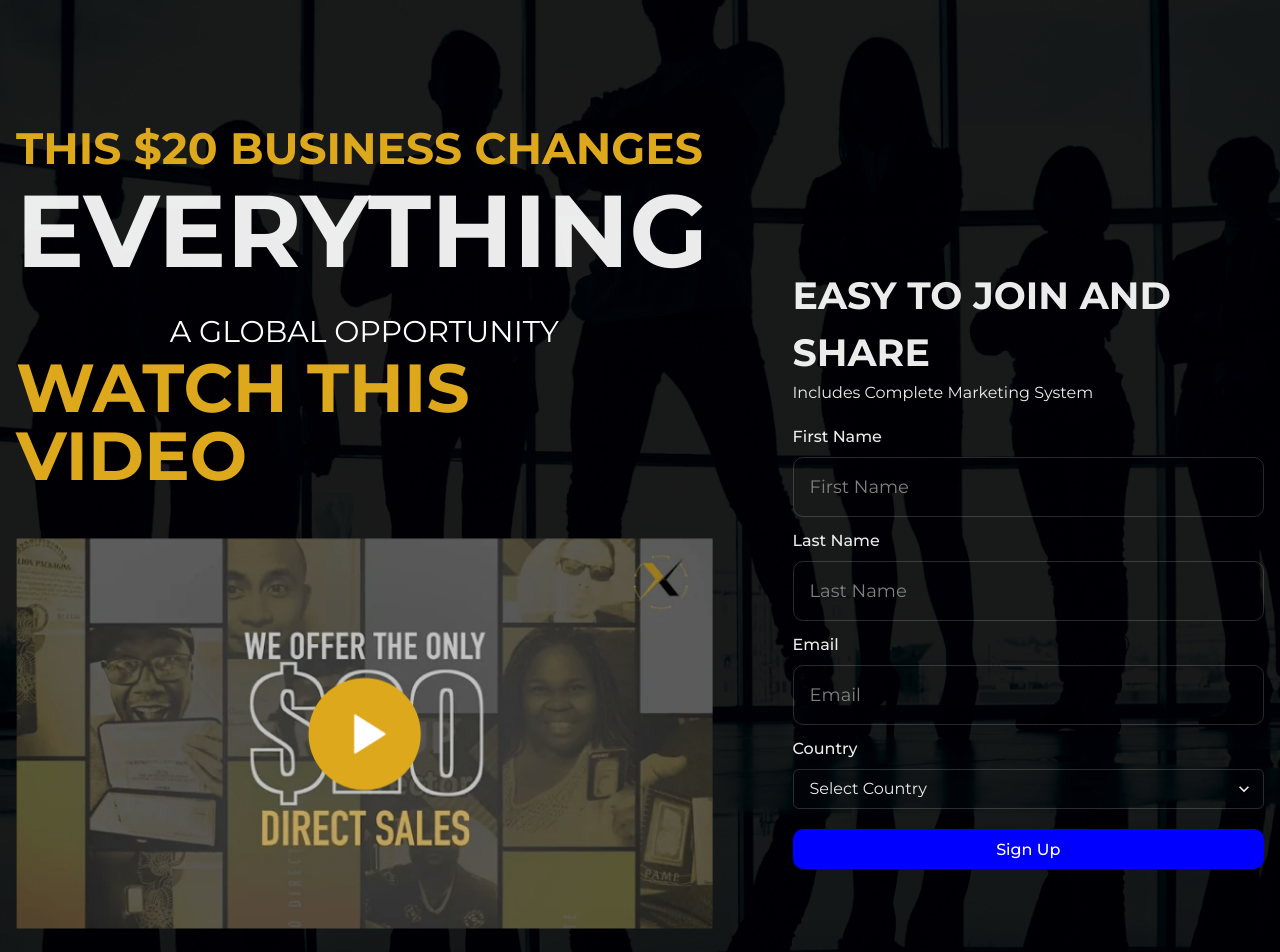
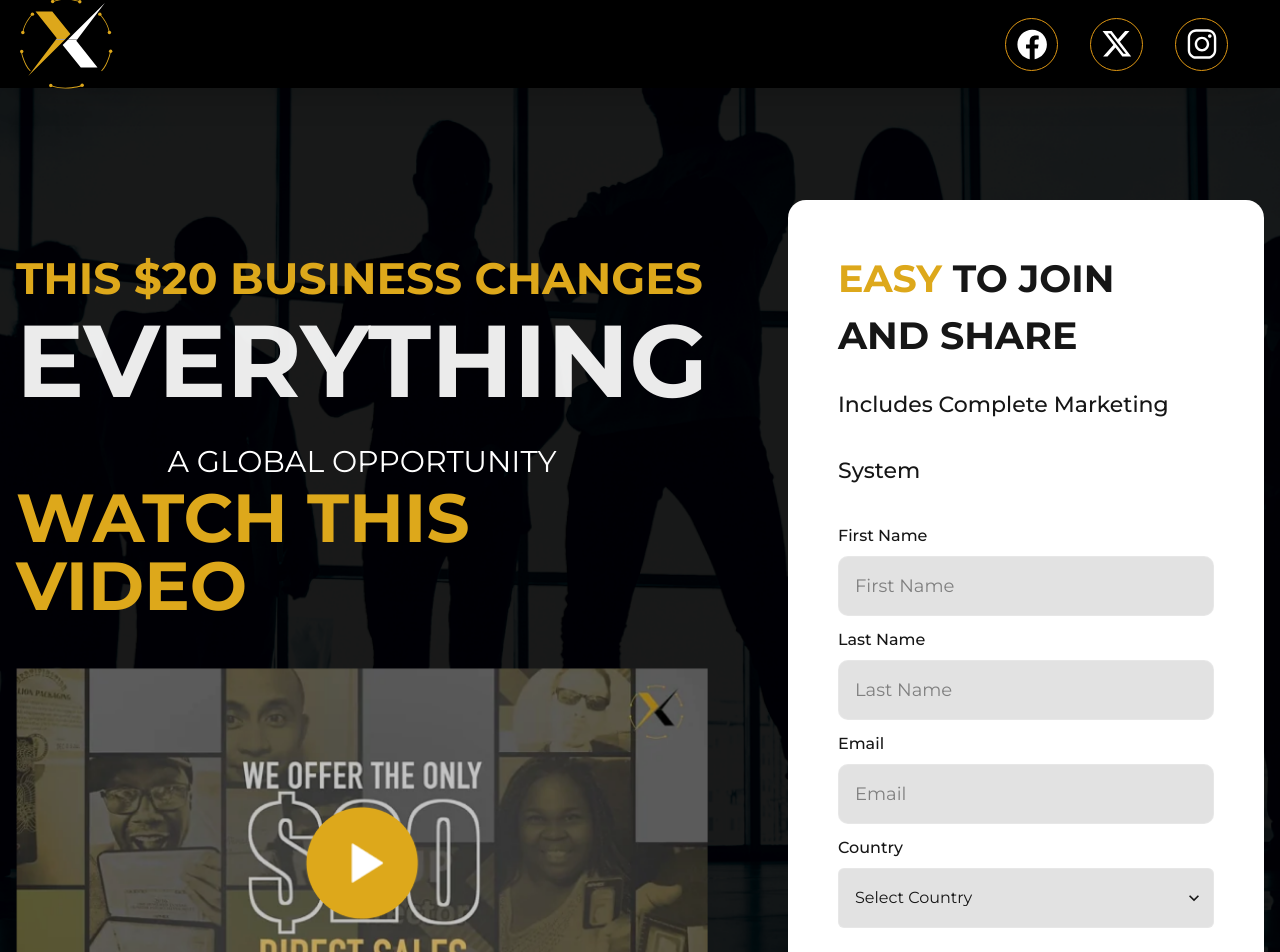
Before and after one commit to anamika-nandi/kula-app, a Next.js app: page / in a window 1280 px wide. Shown: the top 952 px of the page. Built offline with nearby package versions, Linux system fonts and the light colour scheme.

Commit message:
navbar hero section done

```diff
--- a/src/app/components/Hero.tsx
+++ b/src/app/components/Hero.tsx
@@ -91,11 +91,31 @@ export function Hero(props: HeroProps) {
               </VStack>
               <Text textStyle="heading4">{HOME.HERO.DESCRIPTION}</Text>
             </Box>
-            <Box h="full" minH={516} maxW="616px">
-              <Text fontSize="38px" fontWeight="bold" textTransform="uppercase">
-                {HOME.HERO.FORM.TITLE}
-              </Text>
-              <Text>{HOME.HERO.FORM.FORM_DESCRIPTION}</Text>
+            <Box h="full" bg="white" p="50px" borderRadius="18px">
+              <VStack>
+                <Text
+                  fontSize="38px"
+                  fontWeight="bold"
+                  textTransform="uppercase"
+                  color="yellow.200"
+                  sx={{
+                    span: {
+                      color: "black.300",
+                    },
+                  }}
+                >
+                  {HOME.HERO.FORM.TITLE}
+                </Text>
+
+                <Text
+                  color="black.300"
+                  fontSize="22px"
+                  lineHeight="66px"
+                  fontWeight="medium"
+                >
+                  {HOME.HERO.FORM.FORM_DESCRIPTION}
+                </Text>
+              </VStack>
               <Formik
                 initialValues={{
                   firstName: "",
@@ -112,11 +132,14 @@ export function Hero(props: HeroProps) {
                     <Field name="firstName">
                       {({ field }: any) => (
                         <FormControl>
-                          <FormLabel>First Name</FormLabel>
+                          <FormLabel textStyle="form-label">
+                            First Name
+                          </FormLabel>
                           <Input
                             isRequired
                             placeholder="First Name"
                             {...field}
+                            bg="gray.200"
                           />
                         </FormControl>
                       )}
@@ -124,11 +147,14 @@ export function Hero(props: HeroProps) {
                     <Field name="lastName">
                       {({ field }: any) => (
                         <FormControl>
-                          <FormLabel>Last Name</FormLabel>
+                          <FormLabel textStyle="form-label">
+                            Last Name
+                          </FormLabel>
                           <Input
                             isRequired
                             placeholder="Last Name"
                             {...field}
+                            bg="gray.200"
                           />
                         </FormControl>
                       )}
@@ -136,12 +162,13 @@ export function Hero(props: HeroProps) {
                     <Field name="email">
                       {({ field }: any) => (
                         <FormControl>
-                          <FormLabel> Email</FormLabel>
+                          <FormLabel textStyle="form-label"> Email</FormLabel>
                           <Input
                             isRequired
                             placeholder="Email"
                             type="email"
                             {...field}
+                            bg="gray.200"
                           />
                         </FormControl>
                       )}
@@ -149,11 +176,15 @@ export function Hero(props: HeroProps) {
                     <Field name="country">
                       {({ field }: any) => (
                         <FormControl>
-                          <FormLabel> Country</FormLabel>
+                          <FormLabel textStyle="form-label"> Country</FormLabel>
                           <Select
                             isRequired
                             placeholder="Select Country"
                             {...field}
+                            bg="gray.200"
+                            textStyle="form-label"
+                            color="black.300"
+                            h="60px"
                           >
                             <option value="usa">USA</option>
                             <option value="uk">UK</option>
@@ -162,15 +193,22 @@ export function Hero(props: HeroProps) {
                         </FormControl>
                       )}
                     </Field>
+                    <Text
+                      textStyle="form-label"
+                      lineHeight="66px"
+                      fontWeight="medium"
+                    >
+                      We will send your login credentials to email above
+                    </Text>
                     <Button
-                      bg="blue"
-                      color="white"
-                      mt="2"
+                      bg="yellow.200"
+                      textStyle="form-label"
+                      textTransform="uppercase"
                       w="full"
-                      fontWeight="medium"
                       type="submit"
+                      h="60px"
                     >
-                      Sign Up
+                      save my spot
                     </Button>
                   </VStack>
                 </Form>
--- /dev/null
+++ b/src/app/components/Navbar.tsx
@@ -0,0 +1,85 @@
+import React from "react";
+import {
+  Flex,
+  HStack,
+  Stack,
+  Container,
+  Img,
+  Link as ChakraLink,
+  Icon,
+  Button,
+  Box,
+  VStack,
+} from "@chakra-ui/react";
+import Link from "next/link";
+import Image from "next/image";
+
+interface Link {
+  ICON: string;
+  LINK: string;
+}
+
+interface Navigation {
+  LOGO: string;
+  LINKS: Link[];
+}
+
+interface NavbarProps {
+  navigation: Navigation;
+}
+
+const Navbar: React.FC<NavbarProps> = ({ navigation }) => {
+  return (
+    <Stack bg="black" boxShadow="xl" pos="sticky" zIndex="100" top="0">
+      <Container maxW="1545px" px="0" w="full">
+        <HStack
+          p="5"
+          h={{
+            md: "88px",
+          }}
+          justify={{ md: "space-between" }}
+          flexDir={{
+            base: "column",
+            md: "row",
+          }}
+        >
+          <Box>
+            <Image
+              src="/icons/nav-logo.svg"
+              height={91}
+              width={93}
+              alt="Logo"
+            />
+          </Box>
+
+          <Flex p="4">
+            {navigation.LINKS.map((link, index) => (
+              <HStack
+                key={index}
+                height="53px"
+                width="53px"
+                borderRadius="full"
+                border="1px solid"
+                borderColor="yellow.100"
+                alignItems="center"
+                justifyContent="center"
+                mx="4"
+              >
+                <Link href={link.LINK}>
+                  <Image
+                    src={link.ICON}
+                    alt={`Link ${index + 1}`}
+                    height={30}
+                    width={30}
+                  />
+                </Link>
+              </HStack>
+            ))}
+          </Flex>
+        </HStack>
+      </Container>
+    </Stack>
+  );
+};
+
+export default Navbar;
--- a/src/app/page.tsx
+++ b/src/app/page.tsx
@@ -4,10 +4,13 @@ import { ProductSection } from "./components/ProductSection";
 import { MetalSection } from "./components/MetalSection";
 import { Footer } from "./components/Footer";
 import { TravelShoppSec } from "./components/TravelShoppSec";
+import Navbar from "./components/Navbar";
+import { HOME } from "./constant";
 
 export default function Home() {
   return (
     <Box>
+      <Navbar navigation={HOME.NAVIGATION} />
       <Hero />
       <TravelShoppSec />
       <ProductSection />
--- a/src/theme/foundations/textStyles.ts
+++ b/src/theme/foundations/textStyles.ts
@@ -54,6 +54,11 @@ const textStyles = {
     lineHeight: "66px",
     fontWeight: "normal",
   },
+  "form-label": {
+    fontSize: "18px",
+    fontWeight: "normal",
+    color: "black.300",
+  },
 };
 
 export default textStyles;
```
